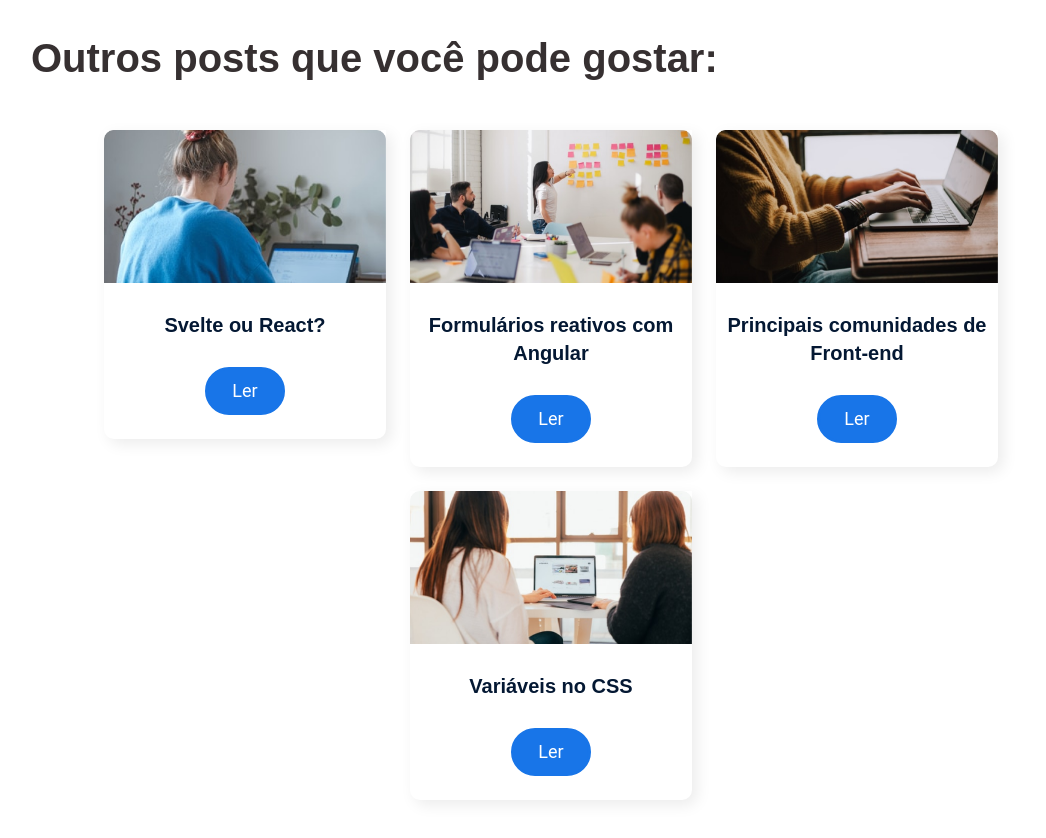
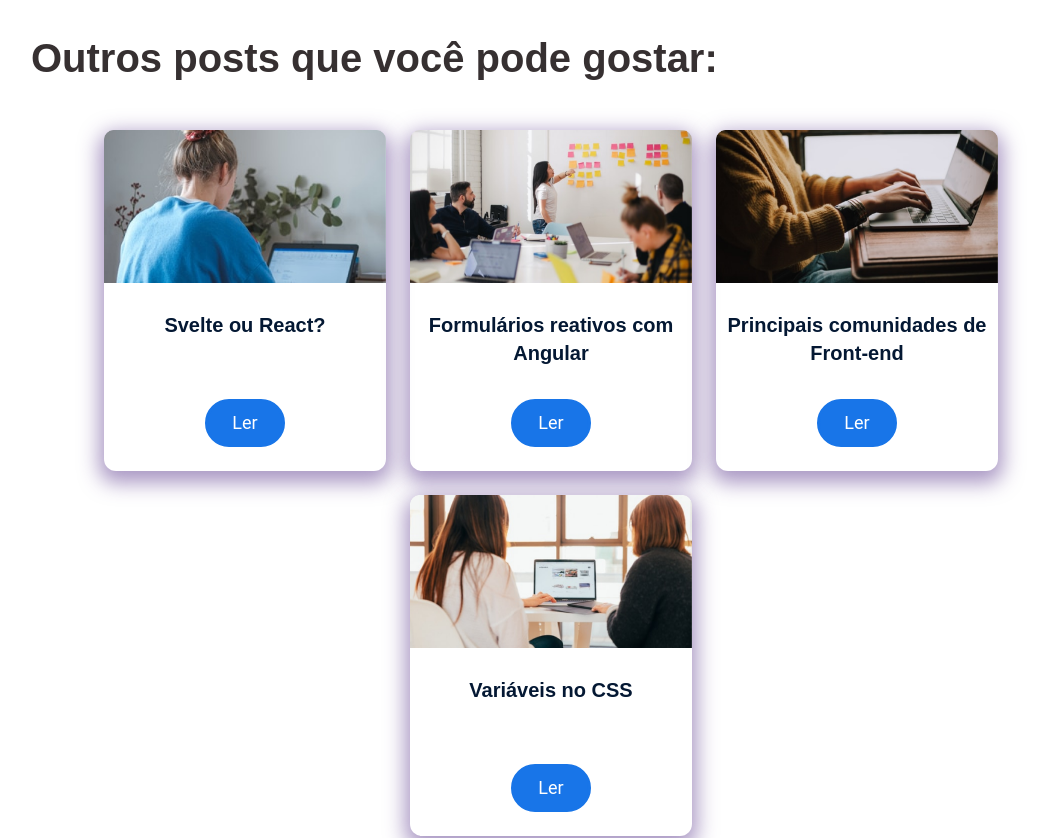
Before and after one commit to athena272/react-articles, a React (Vite) app: page /posts/1 in a window 1280 px wide. Shown: the part 3840-4678 px from the top of the page, without its empty margins (89-1135 px from the left). Built offline with nearby package versions, Linux system fonts and the light colour scheme.

Commit message:
Update PostCard.module.scss

```diff
--- a/src/component/PostCard/PostCard.module.scss
+++ b/src/component/PostCard/PostCard.module.scss
@@ -1,7 +1,8 @@
 .post {
+    border-radius: 12px !important;
     text-align: center;
     width: 282px;
-    box-shadow: 5px 5px 15px rgba(0, 0, 0, 0.08);
+    box-shadow: 0 7px 20px 5px #55328a80;
     border-radius: 0px 0px 10px 10px;
     padding-bottom: 1.5rem;
     transition: transform .2s;
@@ -16,11 +17,12 @@
 }
 
 .title {
-    font-family: var( --secondary-font);
+    font-family: var(--secondary-font);
     font-size: 1.25rem;
     color: var(--dark-blue);
     line-height: 1.75rem;
     margin: 1.5rem 0 1.75rem;
+    min-height: 60px;
 }
 
 @media screen and (max-width: 1200px) {
```
